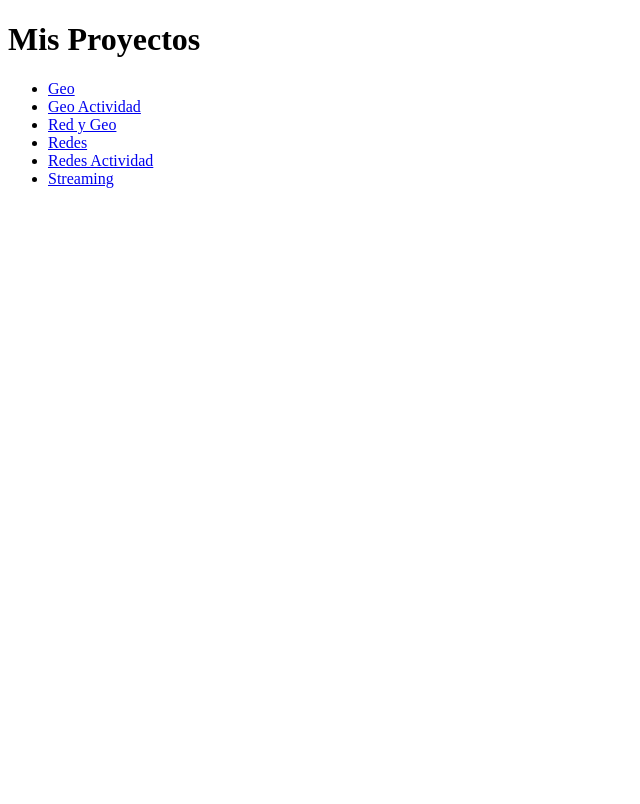
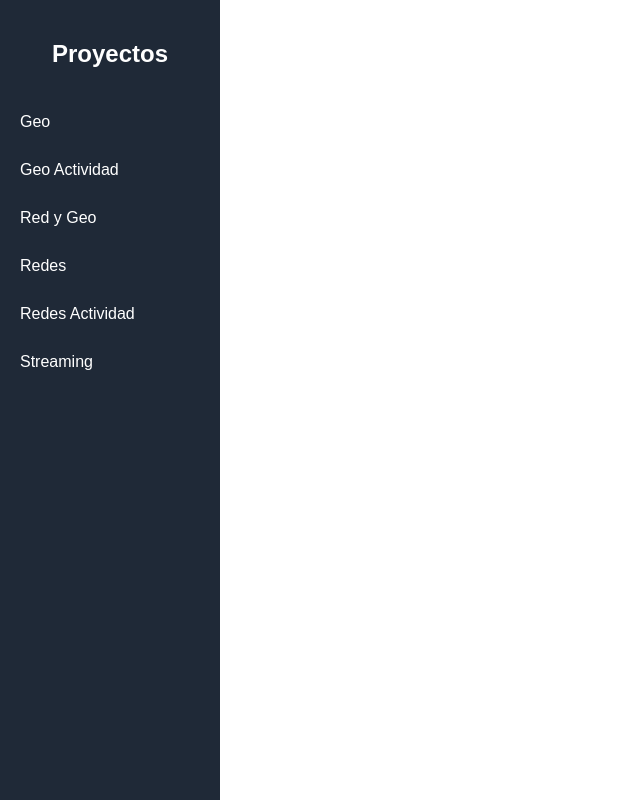
Before and after one commit to JoseAxelC/AWOS, a plain HTML site: page index.html in a window 1280 px wide. Shown: the whole page, without its empty margins (0-640 px from the left). Drawn offline with Linux system fonts and the light colour scheme.

Commit message:
Update index.html

```diff
--- a/index.html
+++ b/index.html
@@ -1,20 +1,72 @@
 <!DOCTYPE html>
-<html>
+<html lang="es">
 <head>
-  <title>Mis Proyectos</title>
+<meta charset="UTF-8">
+<title>Dashboard Proyectos</title>
+
+<style>
+
+body{
+    margin:0;
+    font-family:Arial, sans-serif;
+    display:flex;
+    height:100vh;
+}
+
+/* Panel izquierdo */
+.sidebar{
+    width:220px;
+    background:#1f2937;
+    color:white;
+    padding-top:20px;
+}
+
+.sidebar h2{
+    text-align:center;
+    margin-bottom:30px;
+}
+
+.sidebar a{
+    display:block;
+    padding:15px 20px;
+    color:white;
+    text-decoration:none;
+}
+
+.sidebar a:hover{
+    background:#374151;
+}
+
+/* Panel derecho */
+.content{
+    flex:1;
+}
+
+iframe{
+    width:100%;
+    height:100%;
+    border:none;
+}
+
+</style>
 </head>
+
 <body>
 
-<h1>Mis Proyectos</h1>
+<div class="sidebar">
+<h2>Proyectos</h2>
 
-<ul>
-  <li><a href="Geo.html">Geo</a></li>
-  <li><a href="GeoAct.html">Geo Actividad</a></li>
-  <li><a href="REDYGEO.html">Red y Geo</a></li>
-  <li><a href="RedS.html">Redes</a></li>
-  <li><a href="RedSAct.html">Redes Actividad</a></li>
-  <li><a href="stream.html">Streaming</a></li>
-</ul>
+<a href="Geo.html" target="visor">Geo</a>
+<a href="GeoAct.html" target="visor">Geo Actividad</a>
+<a href="REDYGEO.html" target="visor">Red y Geo</a>
+<a href="RedS.html" target="visor">Redes</a>
+<a href="RedSAct.html" target="visor">Redes Actividad</a>
+<a href="stream.html" target="visor">Streaming</a>
+
+</div>
+
+<div class="content">
+<iframe name="visor"></iframe>
+</div>
 
 </body>
-</html>
```
